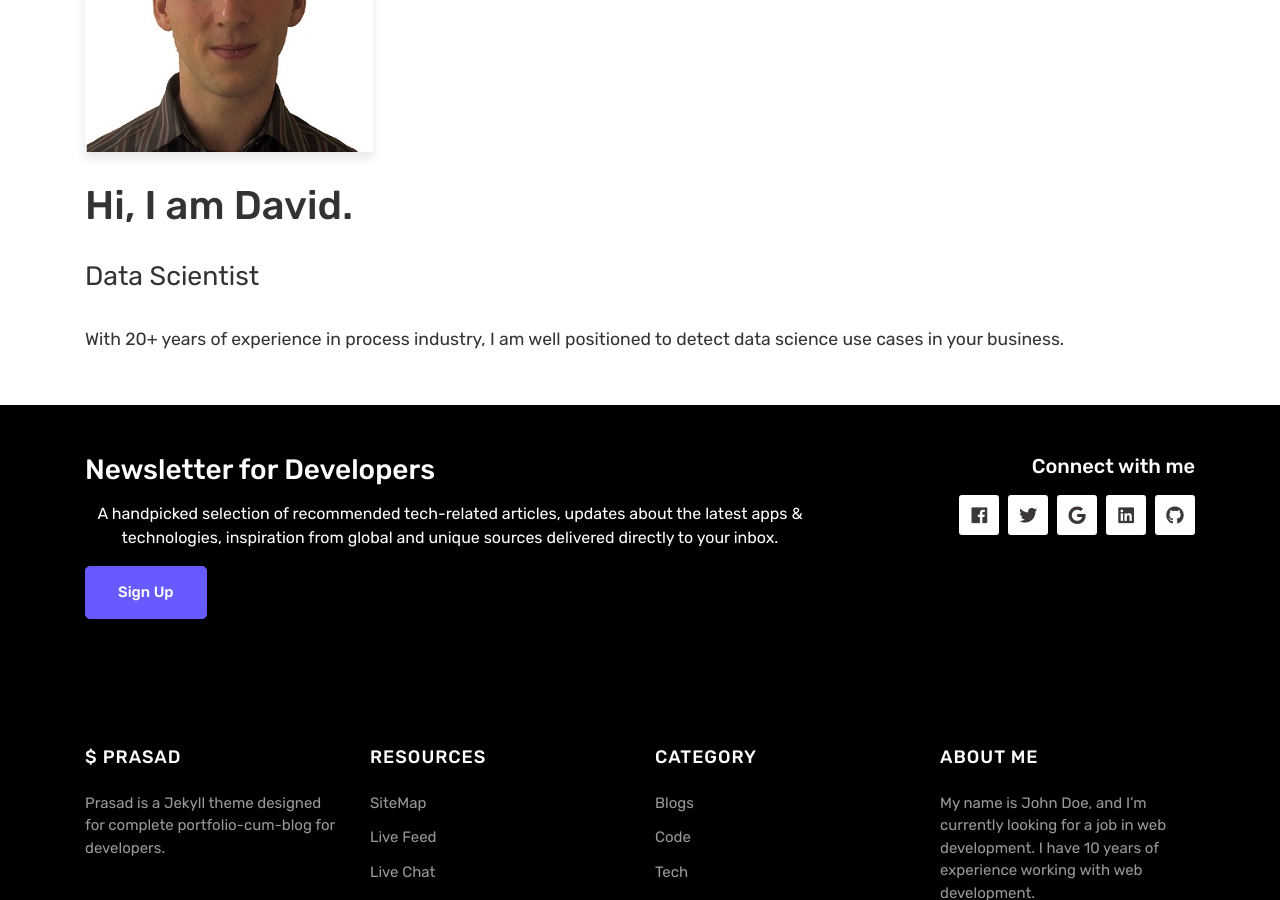
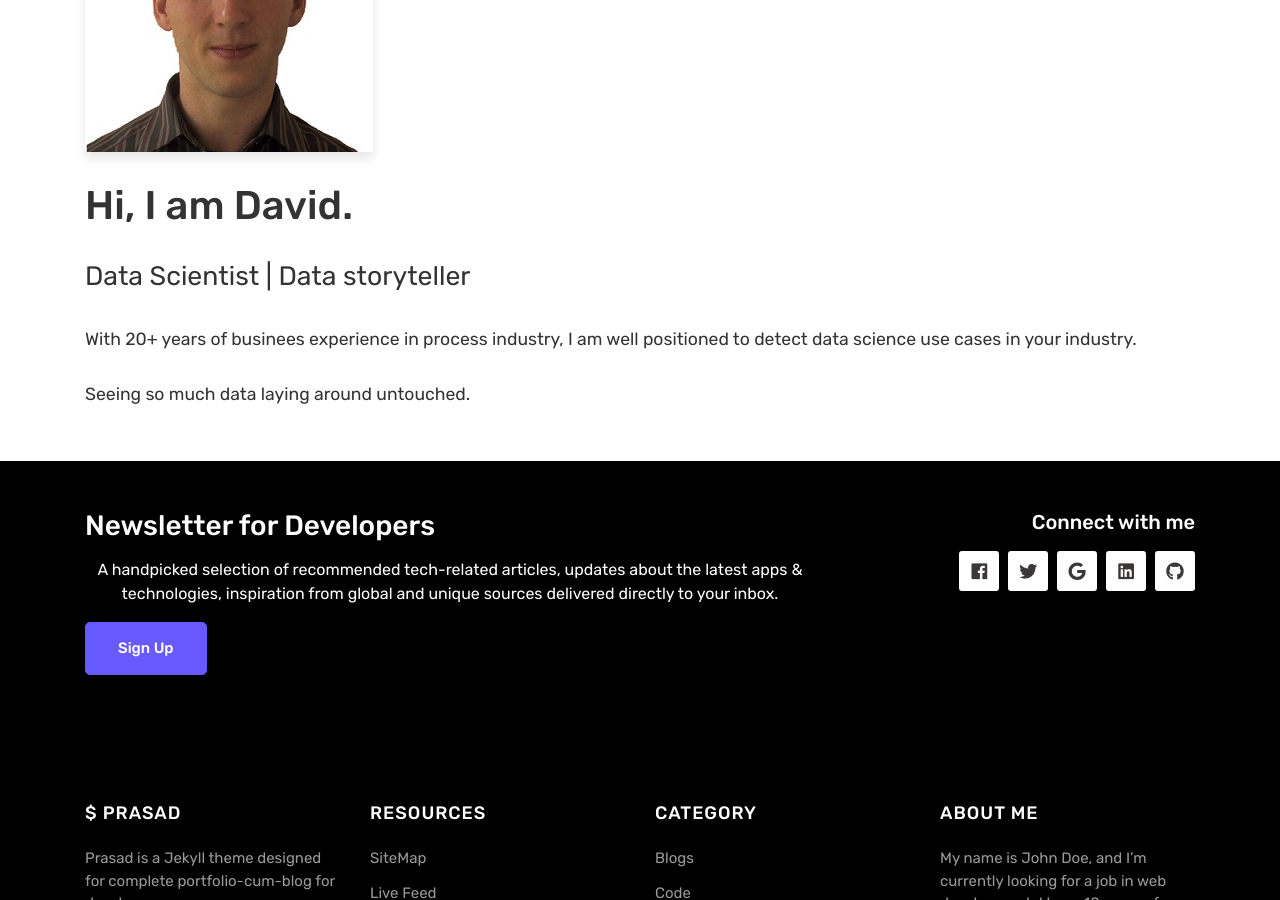
Before and after one commit to clijda/clijda.github.io, a Jekyll site: the page built from about.html, in a window 1280 px wide and 900 px high, scrolled down 336 px. Built offline with Jekyll 4.4.1, drawn with Linux system fonts in a browser that asks for light colours; nearby versions of some CDN libraries.

Commit message:
update about

```diff
--- a/about.html
+++ b/about.html
@@ -6,5 +6,6 @@ title: About
 <img src="/assets/images/David.jpg" alt="A picture of David.">
   <br><br>
   <h1>Hi, I am <span>David.</span></h1>
-<p><span style="font-size:20pt;">Data Scientist</span></p>
-<p>With 20+ years of experience in process industry, I am well positioned to detect data science use cases in your business.</p>
+<p><span style="font-size:20pt;">Data Scientist | Data storyteller</span></p>
+<p>With 20+ years of businees experience in process industry, I am well positioned to detect data science use cases in your industry.</p>
+<p>Seeing so much data laying around untouched.</p>
```
